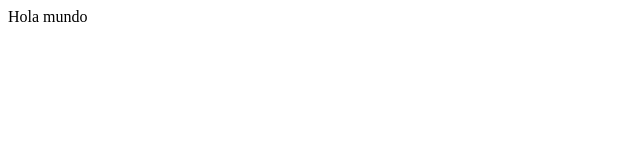
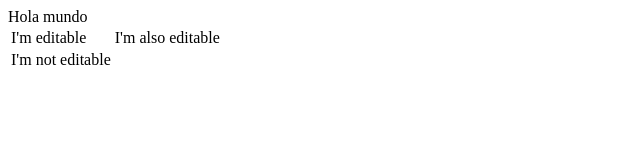
Before and after one commit to Xulomali/activar_win, a plain HTML site: page index.html in a window 1280 px wide. Shown: the whole page, without its empty margins (0-640 px from the left). Drawn offline with Linux system fonts and the light colour scheme.

Commit message:
Update index.html

```diff
--- a/index.html
+++ b/index.html
@@ -1,5 +1,11 @@
 <html>
 <body>
 <a>Hola mundo</a>
+<table>
+  <tr><td><div contenteditable>I'm editable</div>
+  </td><td><div contenteditable>I'm also editable</div>
+  </td></tr> <tr><td>I'm not editable</td></tr>
+ </table>
+
 </body>
 </html>
```
